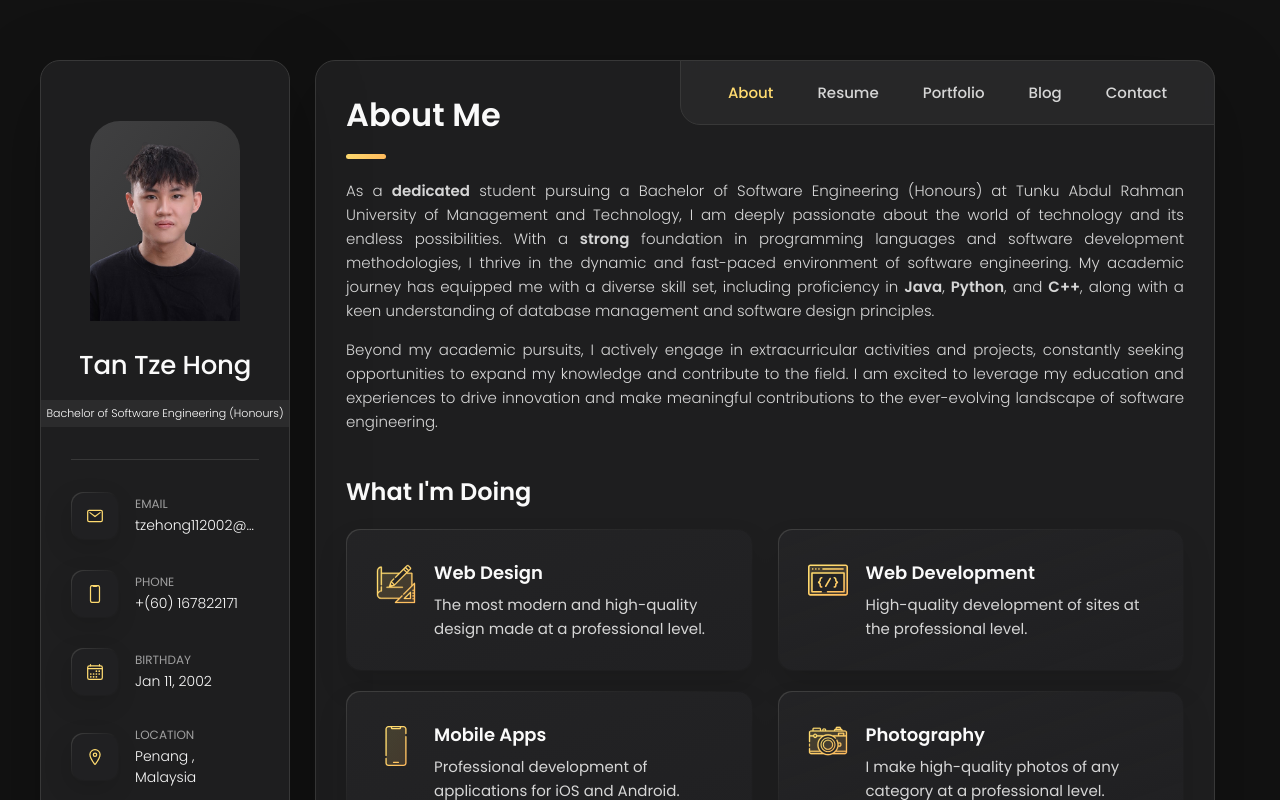
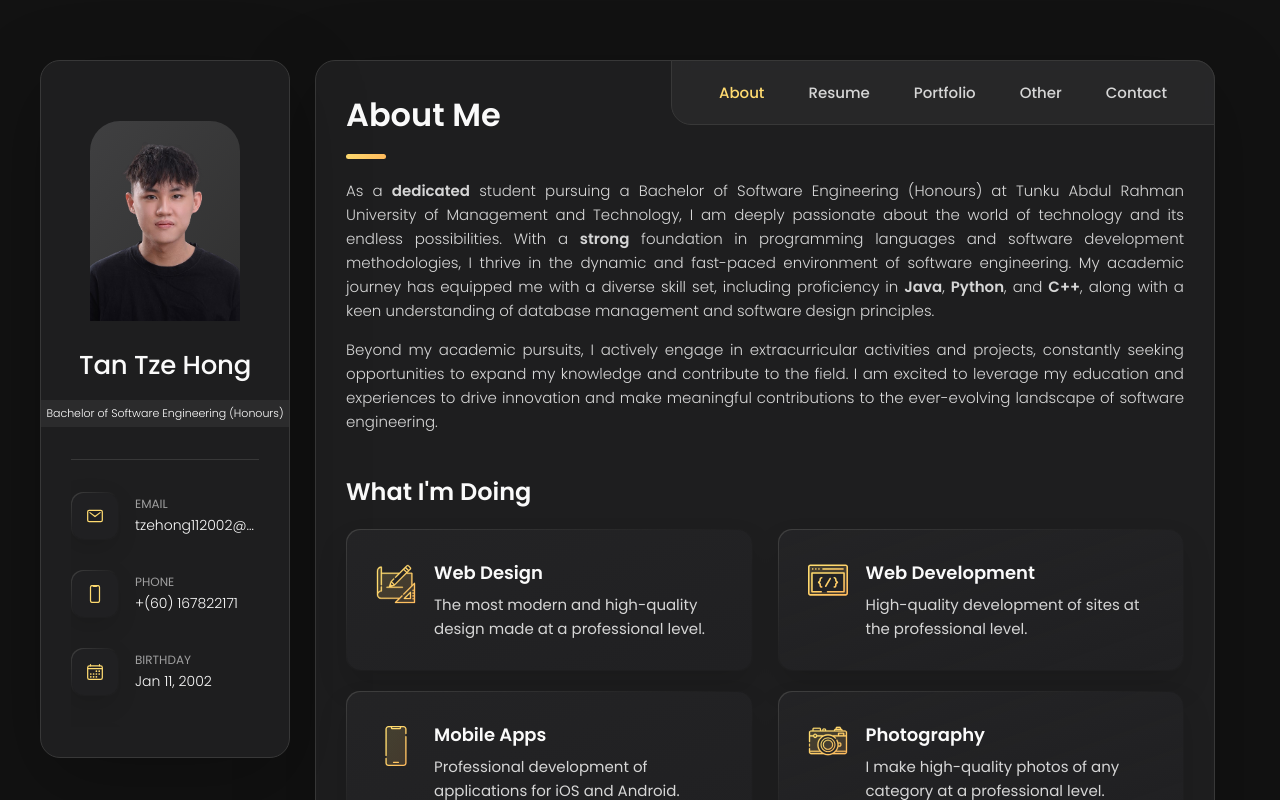
Before and after one commit to Tzehong112002/Introduction.github.io, a plain HTML site: page index.html in a window 1280 px wide. Both pictures are taken after a click on the button "About". Shown: the top 800 px of the page. Drawn offline with nearby package versions, Linux system fonts and the light colour scheme.

Commit message:
Version Add Scoll bar , change navigation -> other

```diff
--- a/assets/css/style.css
+++ b/assets/css/style.css
@@ -292,6 +292,18 @@ article.active {
   z-index: -1;
 }
 
+.sidebar-info_more {
+  max-height: 300px; /* Adjust this height as needed */
+  overflow-y: auto;
+  scrollbar-width: none; /* Hide the scrollbar for Firefox */
+  -ms-overflow-style: none; /* Hide the scrollbar for IE/Edge */
+}
+
+/* Hide the scrollbar for WebKit browsers */
+.sidebar-info_more::-webkit-scrollbar {
+  display: none;
+}
+
 
 
 
@@ -1925,4 +1937,6 @@ textarea.form-input::-webkit-resizer { display: none; }
 
   .timeline-text { max-width: 700px; }
 
-}
+
+
+}
--- a/assets/js/script.js
+++ b/assets/js/script.js
@@ -139,24 +139,32 @@ for (let i = 0; i < formInputs.length; i++) {
 // page navigation variables
 const navigationLinks = document.querySelectorAll("[data-nav-link]");
 const pages = document.querySelectorAll("[data-page]");
+// Print out navigationLinks
+console.log("Navigation Links:");
+navigationLinks.forEach(link => console.log(link));
+
+// Print out pages
+console.log("Pages:");
+pages.forEach(page => console.log(page));
 
 // add event to all nav link
-for (let i = 0; i < navigationLinks.length; i++) {
-  navigationLinks[i].addEventListener("click", function () {
+navigationLinks.forEach((link, index) => {
+  link.addEventListener("click", function () {
+    // Remove active class from all pages and links
+    navigationLinks.forEach(nav => nav.classList.remove("active"));
+    pages.forEach(page => page.classList.remove("active"));
 
-    for (let i = 0; i < pages.length; i++) {
-      if (this.innerHTML.toLowerCase() === pages[i].dataset.page) {
-        pages[i].classList.add("active");
-        navigationLinks[i].classList.add("active");
-        window.scrollTo(0, 0);
-      } else {
-        pages[i].classList.remove("active");
-        navigationLinks[i].classList.remove("active");
-      }
+    // Set current link and corresponding page as active
+    this.classList.add("active");
+    const currentPage = pages[index]; // Directly use the index
+    if (currentPage) {
+      currentPage.classList.add("active");
+      window.scrollTo(0, 0);
     }
+  });
+});
 
-  });
-}
+
 
 function sendEmail(event) {
   event.preventDefault(); // Prevent form submission
--- a/index.html
+++ b/index.html
@@ -59,7 +59,7 @@
 
       </div>
 
-      <div class="sidebar-info_more">
+      <div class="sidebar-info_more" >
 
         <div class="separator"></div>
 
@@ -188,7 +188,7 @@
           </li>
 
           <li class="navbar-item">
-            <button class="navbar-link" data-nav-link>Blog</button>
+            <button class="navbar-link" data-nav-link>Other</button>
           </li>
 
           <li class="navbar-item">
@@ -980,7 +980,7 @@
         - #BLOG
       -->
 
-      <article class="blog" data-page="blog">
+      <article class="Other" data-page="Other">
 
         <header>
           <h2 class="h2 article-title">Other</h2>
```
